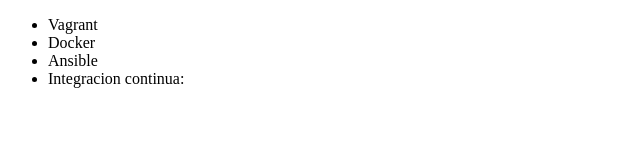
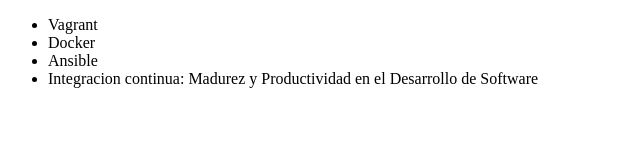
Before and after one commit to taniarangel93/alura-cursogit, a plain HTML site: page index.html in a window 1280 px wide. Shown: the whole page, without its empty margins (0-640 px from the left). Drawn offline with Linux system fonts and the light colour scheme.

Commit message:
Renombrando curso de integración continua

```diff
--- a/index.html
+++ b/index.html
@@ -6,9 +6,9 @@
 </head>
 <body>
      <ul>
-         <li> Vagrant </li>
-         <li> Docker </li>
-         <li> Ansible </li>
-         <li> Integracion continua: </ul>
+         <li>Vagrant</li>
+         <li>Docker</li>
+         <li>Ansible</li>
+         <li>Integracion continua: Madurez y Productividad en el Desarrollo de Software </ul>
 </body>
 </html>
```
